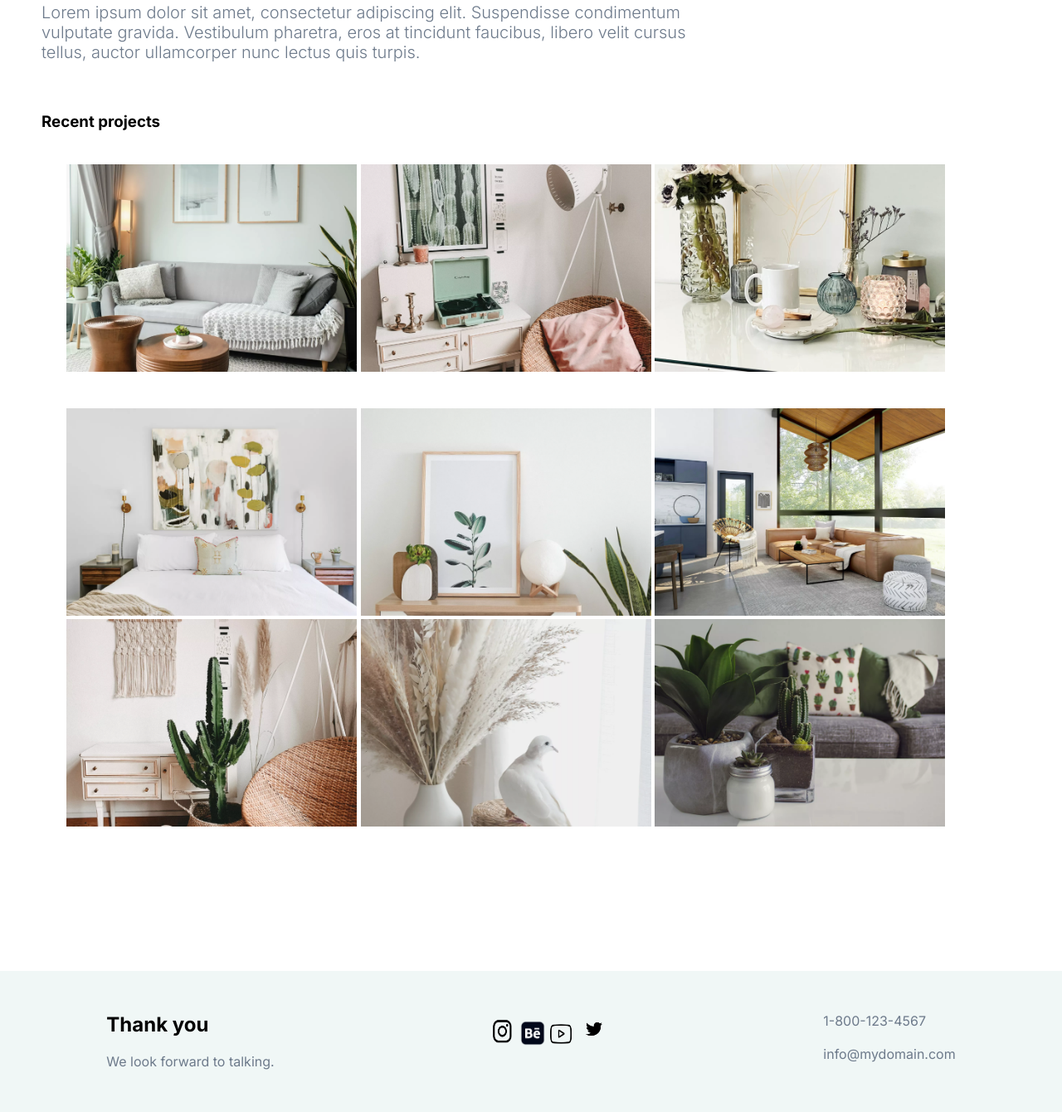
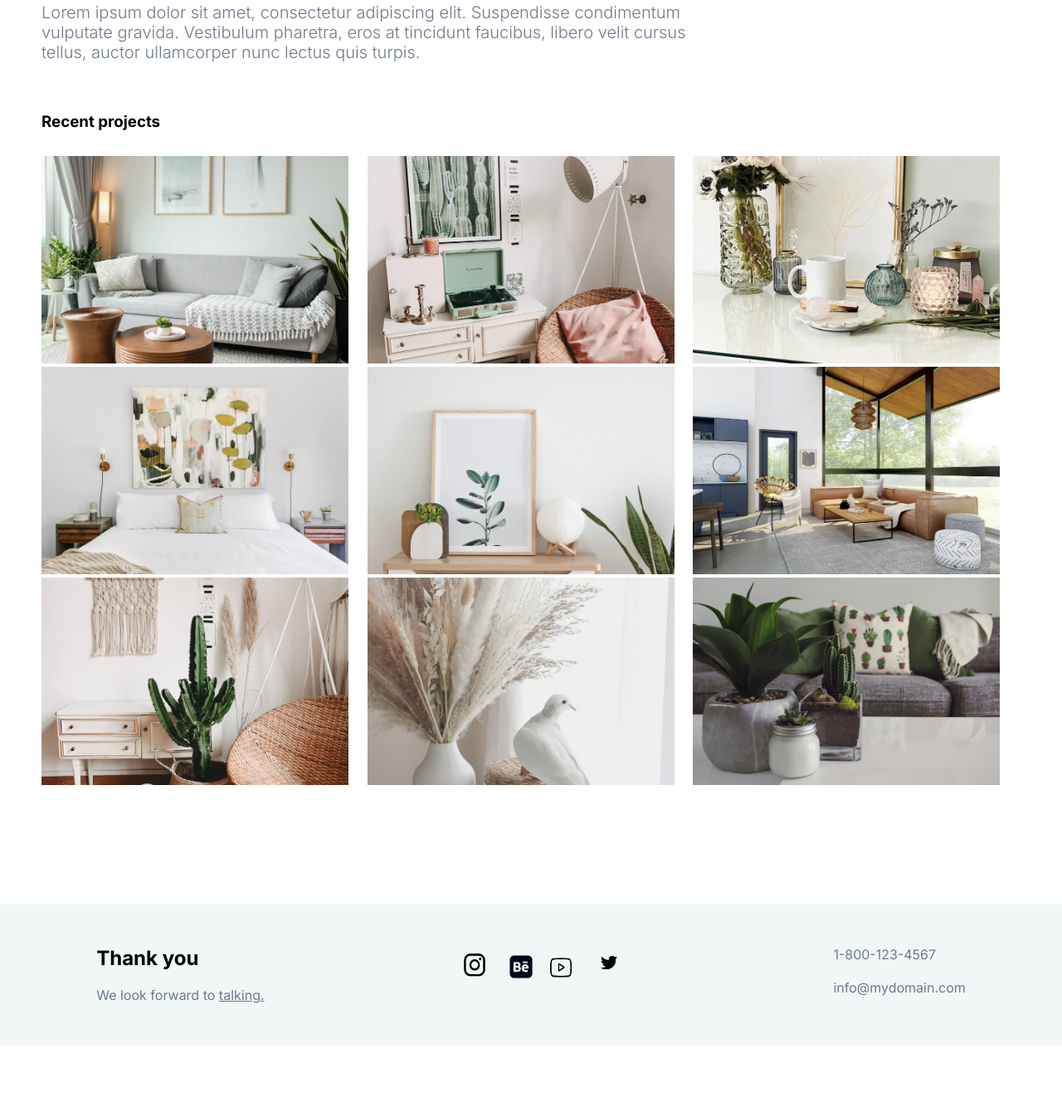
Before and after one commit to Pero4l/boho-homework, a plain HTML site: page index.html in a window 1280 px wide. Shown: the part 245-1585 px from the top of the page at 83% size. After the commit the page ends 1505 px from the top, so only its background shows below. Drawn offline with Linux system fonts and the light colour scheme.

Commit message:
i worked on the cards

```diff
--- a/index.html
+++ b/index.html
@@ -14,7 +14,7 @@
         <nav>
             <span class="logo">Boho</span>
             <div class="icon-log">
-            <img src="img/igicon.png" width="35px" height="35px" alt="ig">
+            <img src="img/igicon.png" width="40px" height="35px" alt="ig">
             <img src="img/beicon.png" width="30px" height="30px" alt="be">
             <img src="img/youtubeicon.png" width="30px" height="30px" alt="yt">
             <img src="img/twittericon.png" width="40px" height="40px" alt="tw">
@@ -40,6 +40,7 @@
                <h3>Recent projects</h3>
 
     </div>
+    <br>
 
     <!-- photos -->
 
@@ -47,19 +48,20 @@
 
       <div class="look">
     <div class="photos-1">
-        <img src="img/image-1.webp" alt="1">
-        <img src="img/image-2.webp" alt="2">
-        <img src="img/image-3.webp" alt="3">
+        <img src="img/image-1.webp" alt="1"> &nbsp; &nbsp;
+        <img src="img/image-2.webp" alt="2"> &nbsp; &nbsp;
+        <img src="img/image-3.webp" alt="3">  &nbsp;&nbsp;
     </div>
-     <br> <br>
+
     <div class="photos-2">
-        <img src="img/image-4.webp" alt="4">
-        <img src="img/image-5.webp" alt="5">
-        <img src="img/image-6.webp" alt="6">
+        <img src="img/image-4.webp" alt="4">&nbsp; &nbsp;&nbsp;
+        <img src="img/image-5.webp" alt="5">&nbsp; &nbsp;&nbsp;
+        <img src="img/image-6.webp" alt="6">  &nbsp;&nbsp;
     </div>
+
     <div class="photos-3">
-        <img src="img/image-7.webp" alt="7">
-        <img src="img/image-8.webp" alt="8">
+        <img src="img/image-7.webp" alt="7">&nbsp; &nbsp;&nbsp;
+        <img src="img/image-8.webp" alt="8">&nbsp; &nbsp;&nbsp;
         <img src="img/image-9.webp" alt="9">
     </div>
     </div>
@@ -70,15 +72,15 @@
         <div class="row-1">
         <h2>Thank you</h2> <br>
         <p>
-            We look forward to talking.
+            We look forward to <u>talking.</u>
         </p>
     </div>
 
     <div class="row-2">
-        <img src="img/igicon.png" width="35px" height="35px" alt="ig">
-        <img src="img/beicon.png" width="30px" height="30px" alt="be">
-        <img src="img/youtubeicon.png" width="30px" height="30px" alt="yt">
-        <img src="img/twittericon.png" width="40px" height="40px" alt="tw">
+        <img src="img/igicon.png" width="40px" height="35px" alt="ig"> &nbsp; &nbsp;
+        <img src="img/beicon.png" width="30px" height="30px" alt="be"> &nbsp;&nbsp;
+        <img src="img/youtubeicon.png" width="30px" height="30px" alt="yt"> &nbsp; &nbsp;
+        <img src="img/twittericon.png" width="40px" height="40px" alt="tw"> &nbsp; &nbsp;
 
     </div>
 
--- a/sytle.css
+++ b/sytle.css
@@ -44,7 +44,7 @@ button:hover{
 .icon-log{
     display:flex;
     align-items: center;
-    gap: 50px;
+    gap: 20px;
 
 }
 
@@ -60,24 +60,26 @@ button:hover{
 }
 
 .photos-1 img{
-    width: 350px;
+    width: 370px;
     height: 250px;
+
 }
 
 .photos-2 img{
-    width: 350px;
+    width: 370px;
     height: 250px;
+
 }
 
 .photos-3 img{
-    width: 350px;
+    width: 370px;
     height: 250px;
 }
 
 .content-2{
-    display:grid;
+    display:block;
     justify-content:space-between;
-    margin: 80px;
+    margin: 50px;
     position: relative;
     bottom: 90px;
 }
@@ -94,8 +96,8 @@ footer{
 
 footer .row-2{
     display: block;
-    justify-content:space-between;
-    gap: 40px;
+    justify-content:space-evenly;
+    gap: 60px;
 }
  footer p{
     color: #6d7a8b;
```
